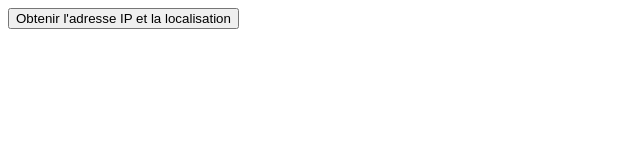
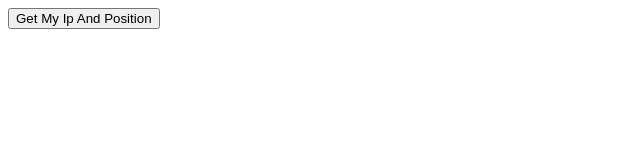
Before and after one commit to devomno/brotha, a plain HTML site: page index.html in a window 1280 px wide. Shown: the whole page, without its empty margins (0-640 px from the left). Drawn offline with Linux system fonts and the light colour scheme.

Commit message:
Update index.html

```diff
--- a/index.html
+++ b/index.html
@@ -3,10 +3,10 @@
 <head>
     <meta charset="UTF-8">
     <meta name="viewport" content="width=device-width, initial-scale=1.0">
-    <title>Obtenir l'Adresse IP et la Localisation</title>
+    <title>Get My Ip And Position</title>
 </head>
 <body>
-    <button id="get-info-btn">Obtenir l'adresse IP et la localisation</button>
+    <button id="get-info-btn">Get My Ip And Position</button>
     <div id="info-display"></div>
 
     <script src="script.js"></script>
```
